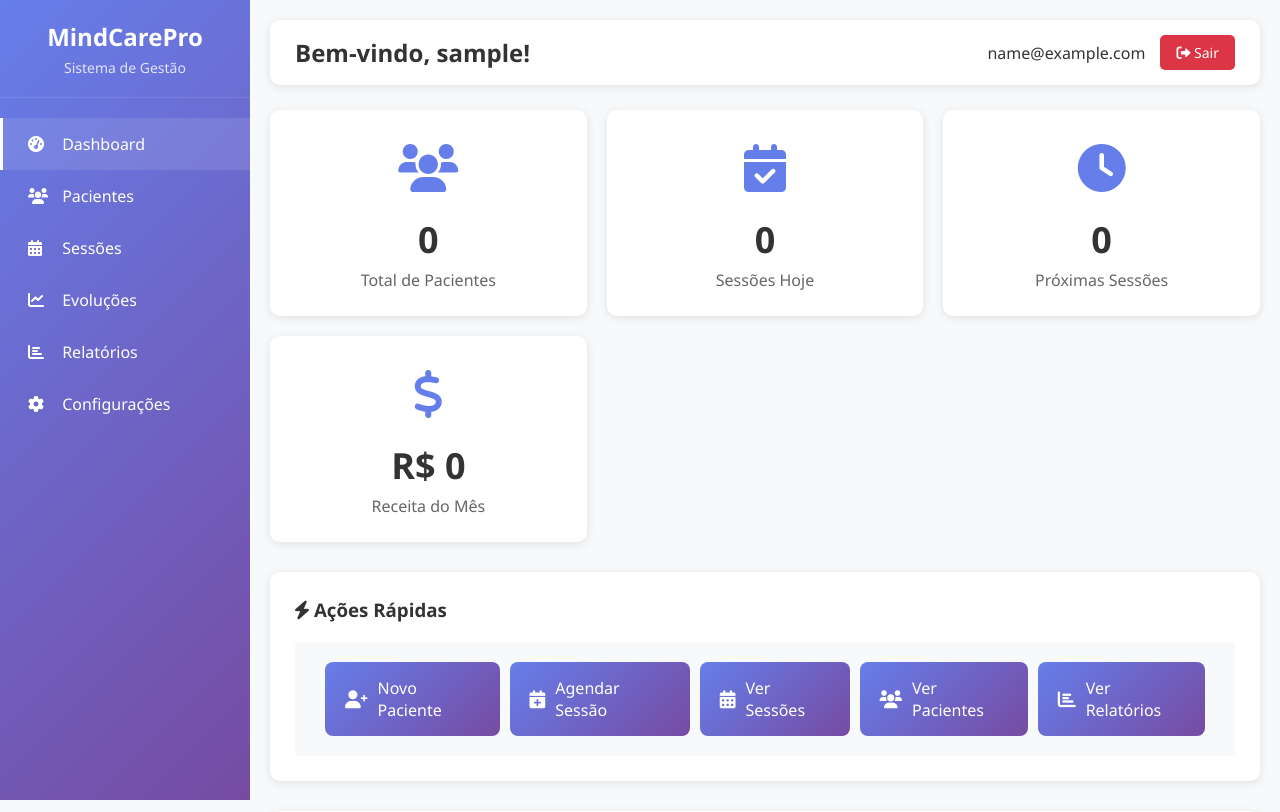
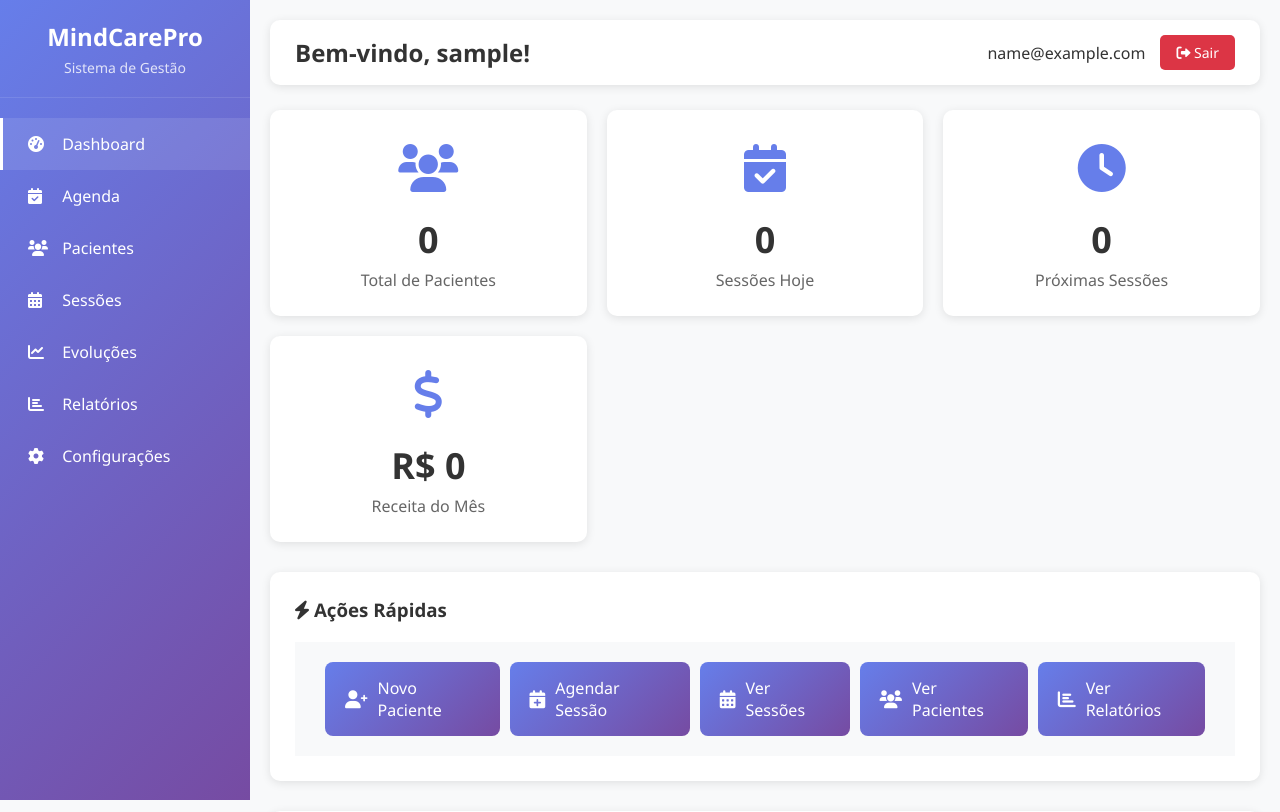
Before and after one commit to flavioricci-terser/mindcarepro-sistema, a Flask app: page /dashboard in a window 1280 px wide. Shown: the top 812 px of the page. Run offline with Flask 3, Linux system fonts and the light colour scheme; the visitor is signed in with stand-in values (Sample User, id 1); data that the repository does not hold is empty; some libraries are stand-ins or nearby versions.

Commit message:
Update base.html
alterações para implementação da agenda:
🎯 POSICIONAMENTO DO LINK DA AGENDAColoquei o link da Agenda logo após o Dashboard porque:✅ Faz sentido no fluxo de trabalho:
Dashboard (visão geral)
Agenda (próximos compromissos)
Pacientes (cadastro)
Sessões (histórico)
Evoluções (anotações)
Relatórios (análises)
Configurações (ajustes)
✅ Destaque visual: Segunda opção no menu = fácil acesso

```diff
--- a/templates/base.html
+++ b/templates/base.html
@@ -8,6 +8,9 @@
     <!-- Font Awesome Icons -->
     <link href="https://cdnjs.cloudflare.com/ajax/libs/font-awesome/6.0.0/css/all.min.css" rel="stylesheet">
 
+    <!-- Bootstrap Icons (para ícones adicionais) -->
+    <link rel="stylesheet" href="https://cdn.jsdelivr.net/npm/bootstrap-icons@1.11.3/font/bootstrap-icons.min.css">
+
     <!-- CSS Principal -->
     <link rel="stylesheet" href="{{ url_for('static', filename='css/main.css') }}">
 
@@ -16,6 +19,9 @@
 
     <!-- Bloco para CSS adicional -->
     {% block extra_head %}{% endblock %}
+
+    <!-- Bloco para CSS extra (usado pela agenda) -->
+    {% block extra_css %}{% endblock %}
 </head>
 <body>
     <!-- ========================================
@@ -28,31 +34,43 @@
         </div>
 
         <nav class="sidebar-menu">
+            <!-- Dashboard -->
             <a href="{{ url_for('dashboard') }}" class="menu-item {% if request.endpoint == 'dashboard' %}active{% endif %}">
                 <i class="fas fa-tachometer-alt"></i>
                 Dashboard
             </a>
 
+            <!-- Agenda (NOVO) -->
+            <a href="{{ url_for('agenda') }}" class="menu-item {% if request.endpoint == 'agenda' %}active{% endif %}">
+                <i class="fas fa-calendar-check"></i>
+                Agenda
+            </a>
+
+            <!-- Pacientes -->
             <a href="{{ url_for('pacientes') }}" class="menu-item {% if request.endpoint in ['pacientes', 'novo_paciente', 'ver_paciente', 'editar_paciente'] %}active{% endif %}">
                 <i class="fas fa-users"></i>
                 Pacientes
             </a>
 
+            <!-- Sessões -->
             <a href="{{ url_for('sessoes') }}" class="menu-item {% if request.endpoint in ['sessoes', 'nova_sessao', 'ver_sessao', 'editar_sessao'] %}active{% endif %}">
                 <i class="fas fa-calendar-alt"></i>
                 Sessões
             </a>
 
+            <!-- Evoluções -->
             <a href="{{ url_for('evolucoes') }}" class="menu-item {% if request.endpoint in ['evolucoes', 'nova_evolucao', 'ver_evolucao', 'editar_evolucao'] %}active{% endif %}">
                 <i class="fas fa-chart-line"></i>
                 Evoluções
             </a>
 
+            <!-- Relatórios -->
             <a href="{{ url_for('relatorios') }}" class="menu-item {% if request.endpoint in ['relatorios', 'relatorio_financeiro'] %}active{% endif %}">
                 <i class="fas fa-chart-bar"></i>
                 Relatórios
             </a>
 
+            <!-- Configurações -->
             <a href="{{ url_for('configuracoes') }}" class="menu-item {% if request.endpoint in ['configuracoes', 'configuracoes_perfil', 'configuracoes_senha'] %}active{% endif %}">
                 <i class="fas fa-cog"></i>
                 Configurações
@@ -72,5 +90,8 @@
 
     <!-- Bloco para JavaScript adicional -->
     {% block extra_scripts %}{% endblock %}
+
+    <!-- Bloco para JavaScript extra (usado pela agenda) -->
+    {% block extra_js %}{% endblock %}
 </body>
 </html>
```
